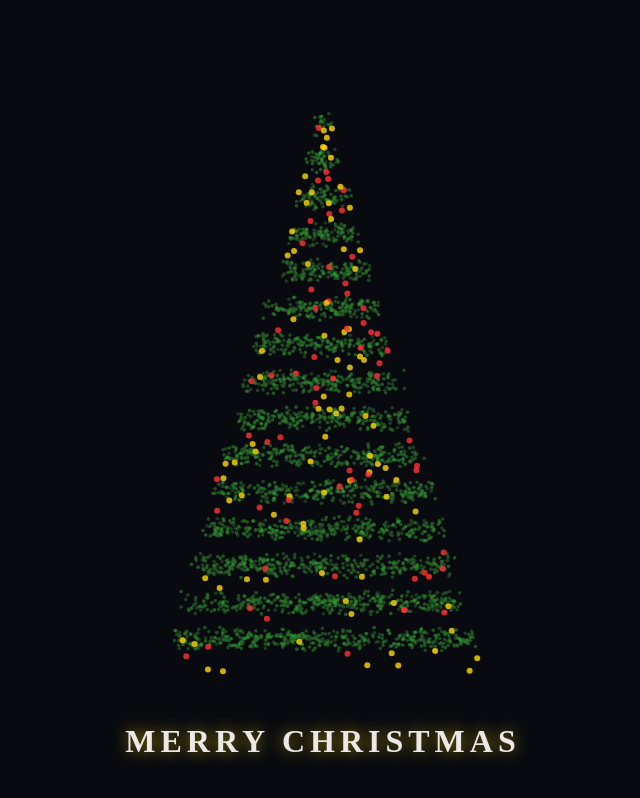
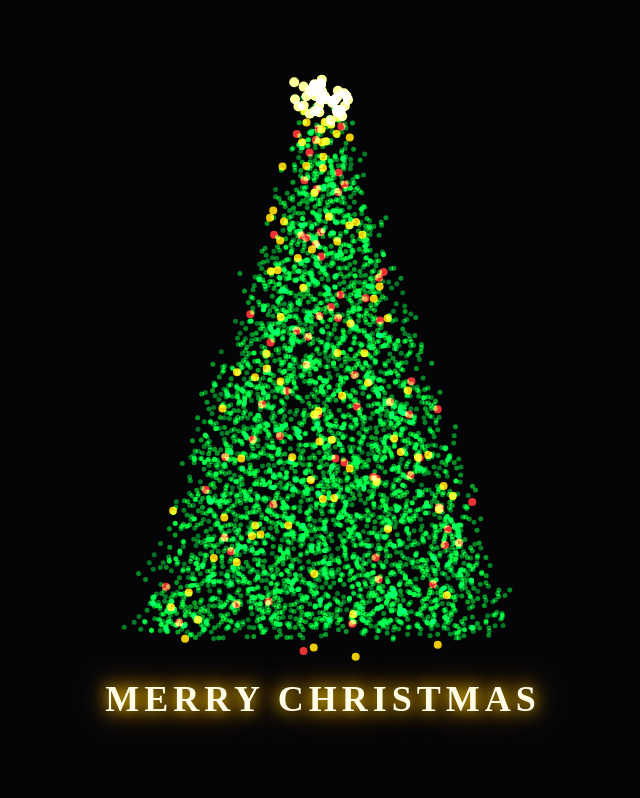
Before and after one commit to KurokawaMasaya/tree, a plain HTML site: page index.html in a window 1280 px wide. Shown: the whole page, without its empty margins (317-957 px from the left). Drawn offline with Linux system fonts and the light colour scheme; animation ran at ten frames a second.

Commit message:
Update index.html

```diff
--- a/index.html
+++ b/index.html
@@ -4,24 +4,20 @@
     <meta charset="UTF-8">
     <meta name="viewport" content="width=device-width, initial-scale=1.0, maximum-scale=1.0, user-scalable=no">
     <meta name="color-scheme" content="dark">
-    <title>Fluid Christmas Tree</title>
+    <title>Bright Christmas Tree</title>
     <style>
-        html { background-color: #090a0f; height: 100%; overflow: hidden; }
+        html { background-color: #050508; height: 100%; overflow: hidden; }
         body {
             margin: 0; padding: 0; width: 100vw; height: 100vh;
-            background: #090a0f radial-gradient(circle at center, #1b2735 0%, #090a0f 100%);
+            background: #050508 radial-gradient(circle at center, #1a2a3a 0%, #050508 100%);
             overflow: hidden; touch-action: none; position: fixed; top: 0; left: 0;
         }
-        canvas {
-            display: block;
-            /* 🔥 強制 GPU 加速渲染 */
-            transform: translateZ(0);
-        }
+        canvas { display: block; }
         #message {
-            position: absolute; bottom: 40px; width: 100%; text-align: center;
-            color: rgba(255, 255, 255, 0.9); font-size: 32px; font-weight: bold;
+            position: absolute; bottom: 10%; width: 100%; text-align: center;
+            color: #fffde7; font-size: 36px; font-weight: bold;
             pointer-events: none; letter-spacing: 5px;
-            text-shadow: 0 0 15px rgba(255, 215, 0, 0.6);
+            text-shadow: 0 0 15px #ffd700, 0 0 30px #ff8c00;
             font-family: 'Times New Roman', serif; z-index: 10;
         }
     </style>
@@ -33,12 +29,9 @@
 
 <script>
     const canvas = document.getElementById('canvas');
-    const ctx = canvas.getContext('2d', { alpha: false }); // 優化：關閉透明通道計算
+    const ctx = canvas.getContext('2d');
 
-    let width, height;
-    let particles = [];
-
-    // 🔥 偵測是否為手機
+    let width, height, particles = [];
     const isMobile = window.innerWidth < 768;
 
     function resize() {
@@ -50,98 +43,107 @@
 
     class Particle {
         constructor(x, y, type) {
-            this.targetX = x;
-            this.targetY = y;
-            this.x = Math.random() * width;
-            this.y = Math.random() * height;
-            this.vx = 0;
-            this.vy = 0;
-            this.ease = isMobile ? 0.05 : 0.03; // 手機上反應快一點但減少計算週期
-            this.friction = 0.85;
-
-            this.blinkOffset = Math.random() * Math.PI * 2;
+            this.targetX = x; this.targetY = y;
+            this.x = Math.random() * width; this.y = Math.random() * height;
+            this.vx = 0; this.vy = 0;
+            this.ease = 0.04;
+            this.friction = 0.88;
+            this.type = type;
 
             if (type === 'leaf') {
-                this.color = `rgba(50, ${100 + Math.random() * 80}, 50,`;
-                this.size = isMobile ? 1.2 : 1.8;
-                this.alpha = 0.5;
+                this.color = `rgba(0, ${180 + Math.random() * 75}, 50,`;
+                this.size = isMobile ? 2 : 2.5;
+                this.alpha = 0.6;
+            } else if (type === 'star') {
+                this.color = `rgba(255, 255, 150,`;
+                this.size = isMobile ? 3 : 5;
+                this.alpha = 1;
             } else {
-                this.color = Math.random() > 0.5 ? `rgba(255, 50, 50,` : `rgba(255, 215, 0,`;
-                this.size = isMobile ? 2 : 3;
-                this.alpha = 0.8;
+                this.color = Math.random() > 0.5 ? `rgba(255, 50, 50,` : `rgba(255, 220, 0,`;
+                this.size = isMobile ? 3 : 4;
+                this.alpha = 0.9;
             }
         }
 
         update() {
-            // 優化物理計算，減少亂數頻率
             this.vx += (this.targetX - this.x) * this.ease;
             this.vy += (this.targetY - this.y) * this.ease;
-            this.vx *= this.friction;
-            this.vy *= this.friction;
-            this.x += this.vx;
-            this.y += this.vy;
+            this.vx *= this.friction; this.vy *= this.friction;
+            this.x += this.vx; this.y += this.vy;
         }
 
         draw() {
             ctx.beginPath();
             ctx.fillStyle = this.color + this.alpha + ')';
-            ctx.arc(this.x, this.y, this.size, 0, 6.28); // 使用 6.28 代替 Math.PI*2 減少計算
+            ctx.arc(this.x, this.y, this.size, 0, 6.28);
             ctx.fill();
+            // 為裝飾品和星星增加額外發光
+            if (this.type !== 'leaf') {
+                ctx.shadowBlur = 10;
+                ctx.shadowColor = this.color + '1)';
+            }
         }
     }
 
     function initTree() {
         particles = [];
-        const treeH = height * 0.7;
-        const treeW = height * 0.4;
+        const treeH = height * 0.65;
+        const treeW = height * 0.45;
         const startX = width / 2;
         const startY = height * 0.15;
 
-        // 🔥 手機版大幅減少粒子數量
-        const leafDensity = isMobile ? 15 : 30;
-        const layers = isMobile ? 10 : 15;
-
+        // 1. 樹葉 (增加飽和度)
+        const layers = isMobile ? 12 : 18;
         for (let l = 0; l < layers; l++) {
             const layerY = startY + (l / layers) * treeH;
             const layerW = (l / layers) * (treeW / 2);
-            const count = 20 + l * leafDensity;
-
+            const count = isMobile ? (20 + l * 15) : (30 + l * 25);
             for (let i = 0; i < count; i++) {
                 const xOff = (Math.random() - 0.5) * 2 * layerW;
-                particles.push(new Particle(startX + xOff, layerY + (Math.random()-0.5)*15, 'leaf'));
+                particles.push(new Particle(startX + xOff, layerY + (Math.random()-0.5)*10, 'leaf'));
             }
         }
 
-        // 裝飾品數量也減半
-        const decorCount = isMobile ? 60 : 150;
+        // 2. 裝飾球 (增加亮度)
+        const decorCount = isMobile ? 80 : 150;
         for (let i = 0; i < decorCount; i++) {
             const h = Math.random() * treeH;
             const w = (h / treeH) * (treeW / 2);
             particles.push(new Particle(startX + (Math.random()-0.5)*2*w, startY + h, 'decor'));
         }
+
+        // 3. 頂部星星 (強化)
+        for (let i = 0; i < 40; i++) {
+            particles.push(new Particle(startX + (Math.random()-0.5)*15, startY - 10 + (Math.random()-0.5)*15, 'star'));
+        }
     }
 
     function animate() {
-        // 優化：使用純色填滿代替 clearRect 可以幫助某些手機瀏覽器渲染
-        ctx.fillStyle = '#090a0f';
+        ctx.fillStyle = '#050508';
         ctx.fillRect(0, 0, width, height);
 
+        // 🔥 關鍵：讓顏色重疊時更亮
+        ctx.globalCompositeOperation = 'lighter';
+
         for (let i = 0; i < particles.length; i++) {
+            ctx.shadowBlur = 0; // 重置陰影
             particles[i].update();
             particles[i].draw();
         }
+
+        ctx.globalCompositeOperation = 'source-over';
         requestAnimationFrame(animate);
     }
 
     function handleInteraction(x, y) {
-        const radius = isMobile ? 50 : 80;
+        const radius = isMobile ? 60 : 100;
         for (let i = 0; i < particles.length; i++) {
             const p = particles[i];
             const dx = x - p.x;
             const dy = y - p.y;
-            const dist = dx*dx + dy*dy; // 優化：使用距離平方比較，避開 Math.sqrt
-            if (dist < radius * radius) {
-                const force = (radius - Math.sqrt(dist)) * 0.08;
+            const distSq = dx*dx + dy*dy;
+            if (distSq < radius * radius) {
+                const force = (radius - Math.sqrt(distSq)) * 0.12;
                 const angle = Math.atan2(dy, dx);
                 p.vx -= Math.cos(angle) * force;
                 p.vy -= Math.sin(angle) * force;
```
